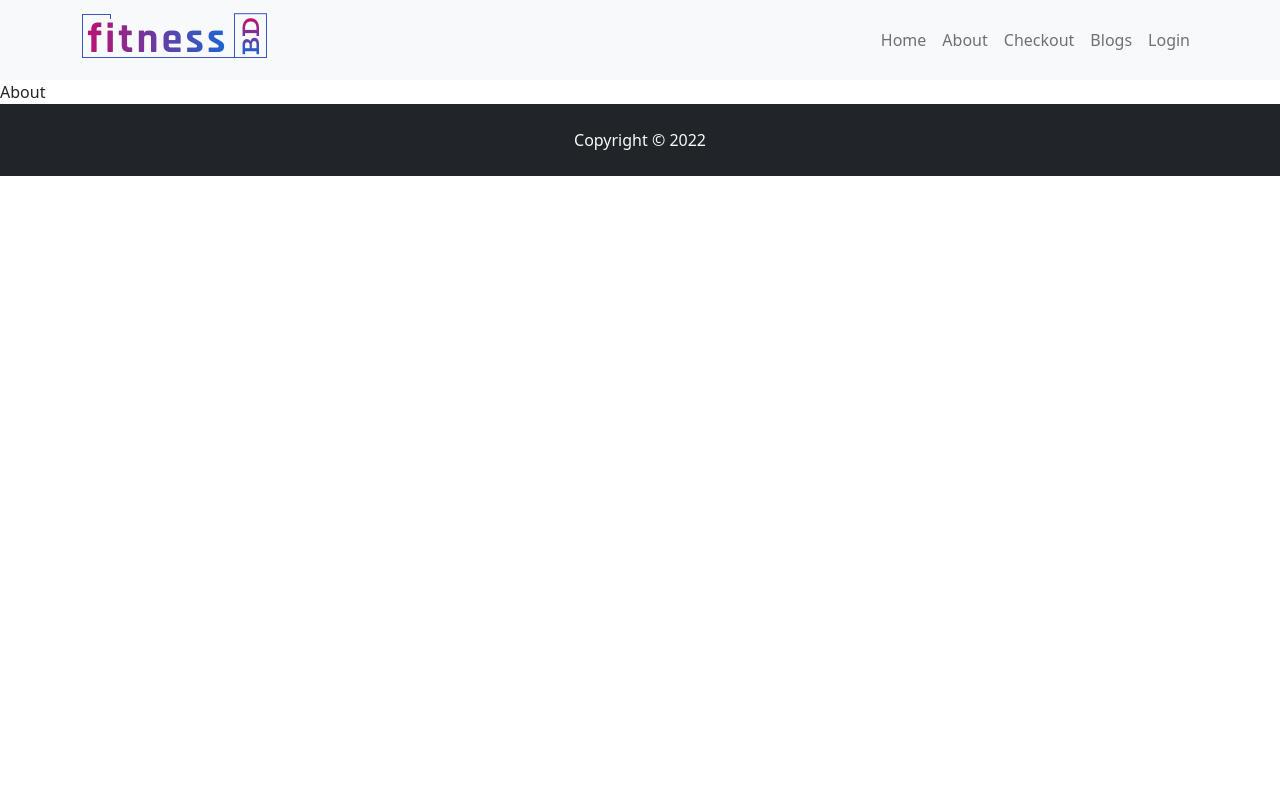
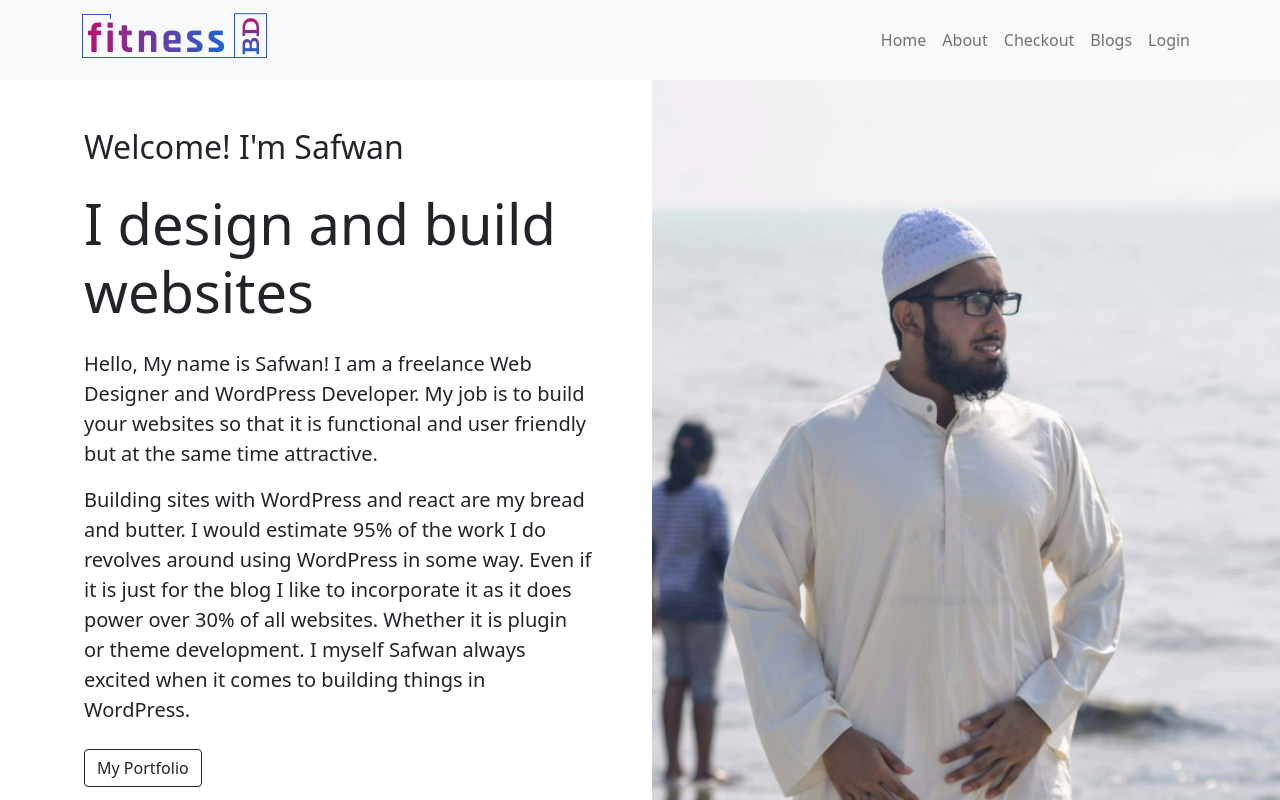
Before and after one commit to sayedmdsafwan/fitness-bd-react-auth, a React (Create React App) app: page /about in a window 1280 px wide. Shown: the top 800 px of the page. Built offline with nearby package versions, Linux system fonts and the light colour scheme; no server answers.

Commit message:
blog and about page complete

```diff
--- a/src/components/About/About.js
+++ b/src/components/About/About.js
@@ -1,7 +1,45 @@
 import React from "react";
+import myPic from "../../images/my-pic .jpeg";
 
 const About = () => {
-    return <div>About</div>;
+    return (
+        <div className="row">
+            <div className="col-md-6 p-5">
+                <div className="ps-5">
+                    <h2>Welcome! I'm Safwan</h2>
+                    <h2 className="display-4 my-4">
+                        I design and build websites
+                    </h2>
+                    <p className="lead">
+                        Hello, My name is Safwan! I am a freelance Web Designer
+                        and WordPress Developer. My job is to build your
+                        websites so that it is functional and user friendly but
+                        at the same time attractive.
+                    </p>
+                    <p className="lead mb-4">
+                        Building sites with WordPress and react are my bread and
+                        butter. I would estimate 95% of the work I do revolves
+                        around using WordPress in some way. Even if it is just
+                        for the blog I like to incorporate it as it does power
+                        over 30% of all websites. Whether it is plugin or theme
+                        development. I myself Safwan always excited when it
+                        comes to building things in WordPress.
+                    </p>
+                    <a
+                        className="btn btn-outline-dark"
+                        target="_blank"
+                        rel="noreferrer"
+                        href="https://mdsafwan.com"
+                    >
+                        My Portfolio
+                    </a>
+                </div>
+            </div>
+            <div className="col-md-6">
+                <img src={myPic} className="img-fluid" alt="" />
+            </div>
+        </div>
+    );
 };
 
 export default About;
--- a/src/components/Blogs/Blogs.js
+++ b/src/components/Blogs/Blogs.js
@@ -1,7 +1,38 @@
 import React from "react";
 
 const Blogs = () => {
-    return <div>Blogs</div>;
+    return (
+        <div className="w-50 mx-auto my-5">
+            <h1 className="text-center mb-4 ">Blogs</h1>
+            <h2>Difference between authorization and authentication</h2>
+            <p className="mb-5">
+                Authentication means the identity of the user. On the other hand
+                authorization means which file type or service or specific
+                application can use the user. This is called authorization
+            </p>
+            <h2>
+                Why are you using firebase? What other options do you have to
+                implement authentication?
+            </h2>
+            <p className="mb-5">
+                Firebase offering web development and mobile app development
+                service to the developer. It also provides some useful
+                funcionality likes authentication, hosting etc. There are many
+                firebase alternatives, likes auth0, okta, amazon cognito etc.
+            </p>
+            <h2>
+                What other services does firebase provide other than
+                authentication
+            </h2>
+            <p className="mb-5">
+                Firebase is very useful for developer to develop mobile and web
+                application. Firebase not only offers authentication, it also
+                offers some extraordinary features like,Cloud Firestore, Cloud
+                Functions, Hosting, Cloud Storage, Google Analytics,
+                Predictions, Cloud Messaging.
+            </p>
+        </div>
+    );
 };
 
 export default Blogs;
--- a/src/components/Login/Login.js
+++ b/src/components/Login/Login.js
@@ -108,7 +108,7 @@ const Login = () => {
                     sign up
                 </p>
                 <Button variant="outline-dark" className="w-100" type="submit">
-                    Submit
+                    Login
                 </Button>
                 {errorElement}
                 <hr />
--- a/src/components/Register/Register.js
+++ b/src/components/Register/Register.js
@@ -80,7 +80,7 @@ const Register = () => {
                         className="w-100"
                         type="submit"
                     >
-                        Submit
+                        SignUp
                     </Button>
                 </Form>
             </div>
```
Also changed, not shown: src/images/my-pic .jpeg (added).
